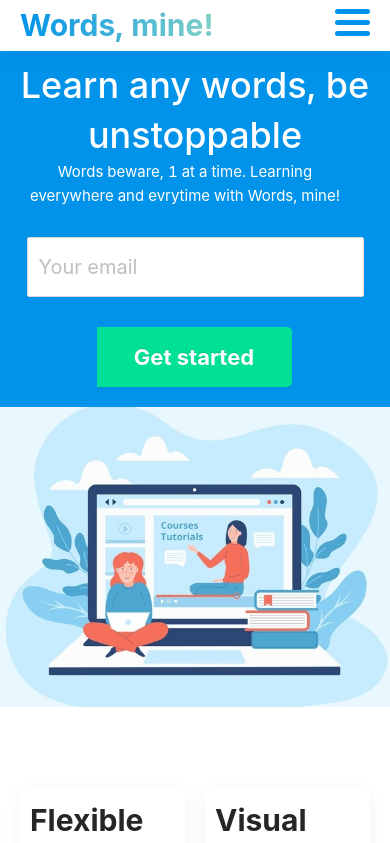
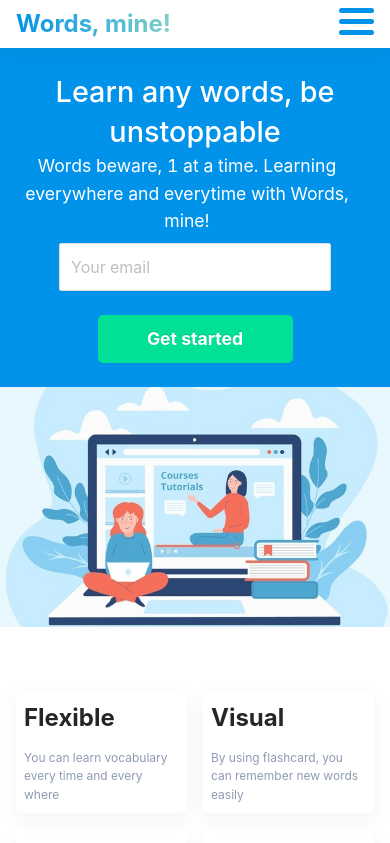
Before and after one commit to KieIO/wordsmine-landing-page, a React (Create React App) app: page / in a window 390 px wide. Shown: the top 843 px of the page. Built offline with nearby package versions, Linux system fonts and the light colour scheme.

Commit message:
edit height testimonital

```diff
--- a/src/components/Banner/Banner.jsx
+++ b/src/components/Banner/Banner.jsx
@@ -7,7 +7,7 @@ const Banner = () => {
         <section className="banner">
             <div className="banner__center">
                 <h1 className="banner__text-color">Learn any words, be unstoppable</h1>
-                <p className="banner__text-color"> Words beware, 1 at a time. Learning everywhere and evrytime with Words, mine!
+                <p className="banner__text-color description"> Words beware, 1 at a time. Learning everywhere and everytime with Words, mine!
                 </p>
                 <FormSignUpWithEmail/>
             </div>
--- a/src/components/Banner/_banner.scss
+++ b/src/components/Banner/_banner.scss
@@ -4,11 +4,11 @@
     display: flex;
     justify-content: space-between;
     // padding: 0 0 0 $padding-container;
-    margin: 0;
-    // max-height: 62vh;
+    margin: auto;
     margin-top: $header-height;
 
-    max-height: 40rem;
+    min-height: fit-content;
+    // max-height: 40rem;
     &__img{
         position: relative;
         img {
@@ -28,10 +28,18 @@
         text-align: center;
         margin: auto;
         padding: 1rem;
+            display: flex;
+    justify-content: center;
+    align-items: center;
+    flex-direction: column;
     }
 
-    &__text-color{
+    &__text-color {
         color: $color-white;
+    }
+    .description {
+        font-size: $font-size-heading5;
+
     }
     p{
         font-size: $font-size-subtitle1;
@@ -57,20 +65,23 @@
     h1{
         line-height: 5rem;
     }
-    .banner{
-        // padding: 0 0 0 $padding-container-sm;
-        max-height: 70vh;
+}
+
+@media (max-width: 960px) {
+    .banner {
+        &__center {
+            margin-top: 2rem;
+        }
     }
 }
 
 @media(max-width: 665px){
     .banner{
         flex-direction: column;
-        // padding: 0 $padding-container-sm;
         &__center {
-            padding: 2rem;
+            padding: 3rem 2rem;
         }
-        max-height: 100vh;
+        // max-height: 100vh;
         &__img{
             position: relative;
             img {
--- a/src/components/Feedback/_feedback.scss
+++ b/src/components/Feedback/_feedback.scss
@@ -6,8 +6,7 @@
         rgba(0, 147, 233, 1) 87%,
         rgba(128, 208, 199, 1) 100%
     );
-    // margin-bottom: 15rem;
-    height: 350px;
+    height: 35rem;
     position: relative;
     .ant-carousel {
         width: 80%;
@@ -17,18 +16,12 @@
         transform: translate(-50%, -50%);
     }
     &__carousel {
-        padding-bottom: 50px;
+        padding-bottom: 5rem;
     }
 }
 
 @media (max-width: 700px) {
     .feedback {
-        height: 500px;
+        height: 50rem;
     }
 }
-
-@media (max-width: 407px) {
-    .feedback {
-        height: 600px;
-    }
-}
--- a/src/components/FormSignUpWithEmail/FormSignUpWithEmail.jsx
+++ b/src/components/FormSignUpWithEmail/FormSignUpWithEmail.jsx
@@ -69,8 +69,8 @@ const FormSignUpWithEmail = () => {
                     </div>
                 </Form.Item>
 
-                <Form.Item className="form__btn-start">
-                    <ButtonLarge type="primary" onClick={onCheck} style={{ margin: 0, marginLeft: "-2px", borderTopLeftRadius: 0, borderBottomLeftRadius: 0}}>
+                <Form.Item className="form-item-btn">
+                    <ButtonLarge type="primary" onClick={onCheck} style={{ margin: 0}}>
                         Get started
                     </ButtonLarge>
                 </Form.Item>
--- a/src/components/FormSignUpWithEmail/_formSignUpWithEmail.scss
+++ b/src/components/FormSignUpWithEmail/_formSignUpWithEmail.scss
@@ -6,12 +6,19 @@
     transition: all .2s;
     .form-item-email {
         text-align: left;
+        margin-right: -10px !important;
+            border-top-right-radius: 0;
+            border-bottom-right-radius: 0;
+            z-index: 10;
         .ant-form-item-explain {
             transition: all .2s;
             margin-top: 3px;
             color: $color-warning;
             font-size: $font-size-paragraph1;
         }
+    }
+    .form-item-btn {
+        z-index: 5;
     }
 
     .content-form {
@@ -26,6 +33,10 @@
         input {
             height: $height-btn-large;
             font-size: 2rem;
+            // margin-right: -10px;
+            // border-top-right-radius: 0;
+            // border-bottom-right-radius: 0;
+            // z-index: 10;
             &::placeholder {
                 font-size: 2rem;
             }
@@ -33,6 +44,12 @@
     }
 }
 
+
+@media(max-width: 864px){
+    .form-signup-with-email {
+        margin-top: 1rem;
+    }
+}
 
 @media(max-width: 883px){
  .form-signup-with-email {
@@ -42,14 +59,12 @@
         align-items: center;
     }
      .form-item-email {
+         margin: 0 !important;
         text-align: left;
         height: calc(#{$height-btn-large} + 3rem);
     }
     .custom-input-with-email {
         position: relative;
-        &::after {
-
-        }
     }
  }
 }
--- a/src/sass/_base.scss
+++ b/src/sass/_base.scss
@@ -9,6 +9,9 @@ html {
   /* => 1rem = 10px*/
   font-size: 62.5%;
   scroll-behavior: smooth;
+  @media(max-width: 750px) {
+    font-size: 50%;
+  }
 }
 
 body {
--- a/src/sass/_variable.scss
+++ b/src/sass/_variable.scss
@@ -36,7 +36,7 @@ $box-shadow: 0px 6px 20px rgba($color-black, .05);
 $boder-radious: 50px;
 $boder-radious-btn: 5px;
 
-$height-btn-small: 45px;
-$height-btn-large: 60px;
+$height-btn-small: 4.5rem;
+$height-btn-large: 6rem;
 
 $header-height: 4rem;
```
